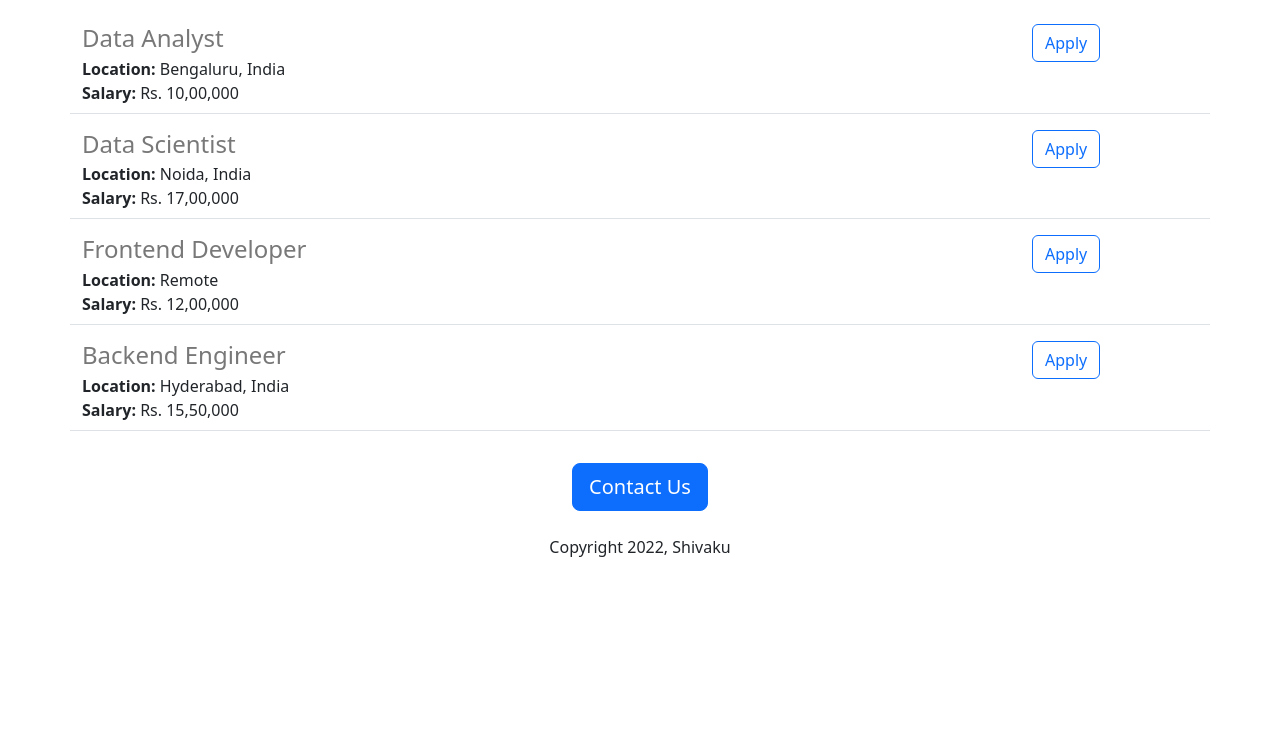
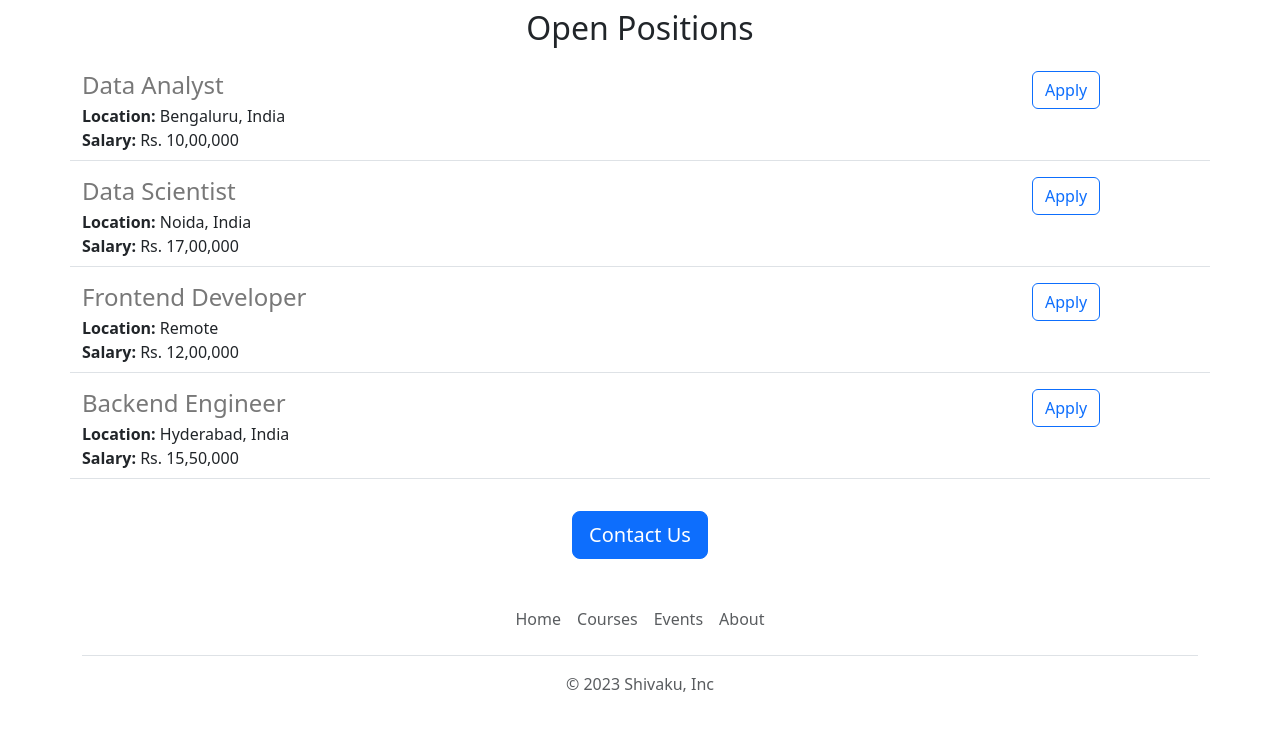
Before and after one commit to Aryan-2003/careers-website, a Flask app: page / in a window 1280 px wide. Shown: the part 941-1693 px from the top of the page. Before the commit the page ends 1498 px from the top, so only its background shows below. Run offline with Flask 3, Linux system fonts and the light colour scheme.

Commit message:
Functional improvements

```diff
--- /dev/null
+++ b/templates/footer.html
@@ -0,0 +1,12 @@
+<div class="container">
+  <footer class="py-3 my-4">
+    <ul class="nav justify-content-center border-bottom pb-3 mb-3">
+      <li class="nav-item"><a  target="_blank" href="https://www.jovian.ai" class="nav-link px-2 text-muted">Home</a></li>
+      <li class="nav-item"><a  target="_blank" href="https://jovian.ai/learn" class="nav-link px-2 text-muted">Courses</a></li>
+
+      <li class="nav-item"><a target="_blank" href="https://jovian.ai/events" class="nav-link px-2 text-muted">Events</a></li>
+      <li class="nav-item"><a  target="_blank" href="https://jovian.ai/about" class="nav-link px-2 text-muted">About</a></li>
+    </ul>
+    <p class="text-center text-muted">&copy; 2023 Shivaku, Inc</p>
+  </footer>
+</div>
--- a/templates/home.html
+++ b/templates/home.html
@@ -10,17 +10,25 @@
       object-fit:cover;
       height: 360px;
       width: 100%;
+      margin-bottom: 16px;
     }
   </style>
 </head>
 <body>
+  {% include 'nav.html' %}
+  <img class='img-fluid' id = 'banner' src = 'https://images.unsplash.com/photo-1504805572947-34fad45aed93?ixlib=rb-.0.3&ixid=M3wxMjA3fDB8MHxwaG90by1wYWdlfHx8fGVufDB8fHx8fA%3D%3D&auto=format&fit=crop&w=1470&q=80'>
   <div class='container'>
   <h1 class='text-center mt-2 mb-4'>Shivaku Careers</h1>
-  <img class='img-fluid' id = 'banner' src = 'https://images.unsplash.com/photo-1504805572947-34fad45aed93?ixlib=rb-.0.3&ixid=M3wxMjA3fDB8MHxwaG90by1wYWdlfHx8fGVufDB8fHx8fA%3D%3D&auto=format&fit=crop&w=1470&q=80'>
-  <h2 class='text-center  mt-2 mb-4'>About Shivaku</h2>
-  <p class='lead'>Lorem ipsum dolor sit amet, consectetur adipiscing elit, sed do eiusmod tempor incididunt ut labore et dolore magna aliqua. Est sit amet facilisis magna etiam tempor. Suspendisse sed nisi lacus sed. Urna et pharetra pharetra massa massa ultricies. Dui vivamus arcu felis bibendum ut. Donec pretium vulputate sapien nec sagittis aliquam malesuada bibendum. Imperdiet dui accumsan sit amet nulla facilisi morbi tempus. Vehicula ipsum a arcu cursus vitae congue mauris rhoncus aenean. Quis varius quam quisque id diam vel quam elementum pulvinar. Ornare aenean euismod elementum nisi quis eleifend quam adipiscing. Magnis dis parturient montes nascetur ridiculus mus mauris vitae ultricies.</p>
-<p class='lead'>
-Pulvinar elementum integer enim neque volutpat ac tincidunt vitae semper. Pharetra massa massa ultricies mi quis hendrerit dolor magna eget. Amet consectetur adipiscing elit ut aliquam purus sit amet. Amet dictum sit amet justo donec enim diam. Gravida arcu ac tortor dignissim. Dolor sit amet consectetur adipiscing. Varius sit amet mattis vulputate enim nulla aliquet porttitor. Nisl nunc mi ipsum faucibus vitae aliquet. Pharetra vel turpis nunc eget lorem dolor sed viverra ipsum. Enim nunc faucibus a pellentesque.</p>
+    <div class="row" style="margin-bottom:32px">
+      <div class="col-md-6">
+
+    <p class='lead'>Lorem ipsum dolor sit amet, consectetur adipiscing elit, sed do eiusmod tempor incididunt ut labore et dolore magna aliqua. Est sit amet facilisis magna etiam tempor. Suspendisse sed nisi lacus sed. Urna et pharetra pharetra massa massa ultricies. Dui vivamus arcu felis bibendum ut. Donec pretium vulputate sapien nec sagittis aliquam malesuada bibendum. Imperdiet dui accumsan sit amet nulla facilisi morbi tempus. Vehicula ipsum a arcu cursus vitae congue mauris rhoncus aenean. Quis varius quam quisque id diam vel quam elementum pulvinar. Ornare aenean euismod elementum nisi quis eleifend quam adipiscing. Magnis dis parturient montes nascetur ridiculus mus mauris vitae ultricies.</p>
+
+      </div>
+      <div class="d-none d-md-block col-md-6">
+        <img src="/static/side_img.jpg" style="height:320px;border-radius:4px;">
+      </div>
+    </div>
 
   <h2 class='text-center mt-2 mb-4'>Open Positions</h2>
   <p>
@@ -29,9 +37,9 @@ Pulvinar elementum integer enim neque volutpat ac tincidunt vitae semper. Pharet
   {% endfor %}
   </p>
     <div class = 'text-center'>
-  <button class = 'btn btn-primary btn-lg mt-3'>Contact Us</button>
-      <p class = 'mt-4 mb-2'>Copyright 2022, Shivaku</p>
+  <a href="mailto:hello@jovian.ai?subject=Question%20about%20Job%20Openings&body=My%20name%3A%20%3Cyour%20name%20here%3E%0D%0A%0D%0AMy%20questions%3A%20%3Center%20question%20here%3E%0D%0A" class = 'btn btn-primary btn-lg mt-3'>Contact Us</a>
     </div>
     </div>
+  {% include 'footer.html' %}
 </body>
 </html>
--- a/templates/jobitem.html
+++ b/templates/jobitem.html
@@ -8,7 +8,7 @@
   {% endif %}
   </div>
   <div class="col-2">
-    <button type="button" class="btn btn-outline-primary">Apply</button>
+    <a href="mailto:hello@shivaku.ai?subject=Application%20for%20{{job['title']}}&body=My%20name%3A%20%3Cyour%20name%20here%3E%0D%0A%0D%0AMy%20Resume%20link%3A%20%3Cresume%20link%3E%0D%0A%0D%0AMy%20LinkedIn%20link%3A%20%3Clinkedin%20in%3E%0D%0A%0D%0A" type="button" class="btn btn-outline-primary float-right align-middle">Apply</a>
   </div>
 
 </div>
--- /dev/null
+++ b/templates/nav.html
@@ -0,0 +1,9 @@
+<nav class="navbar shadow-sm fixed-top bg-white">
+  <div class="container-fluid">
+    <a class="navbar-brand" href="#">
+      <img src="/static/logo.svg" alt="" width="30" height="24" class="d-inline-block align-text-top">
+      Shivaku
+    </a>
+  </div>
+</nav>
+<div style="height:56px"></div>
```
Also changed, not shown: static/logo.svg (added), 1 other file.
